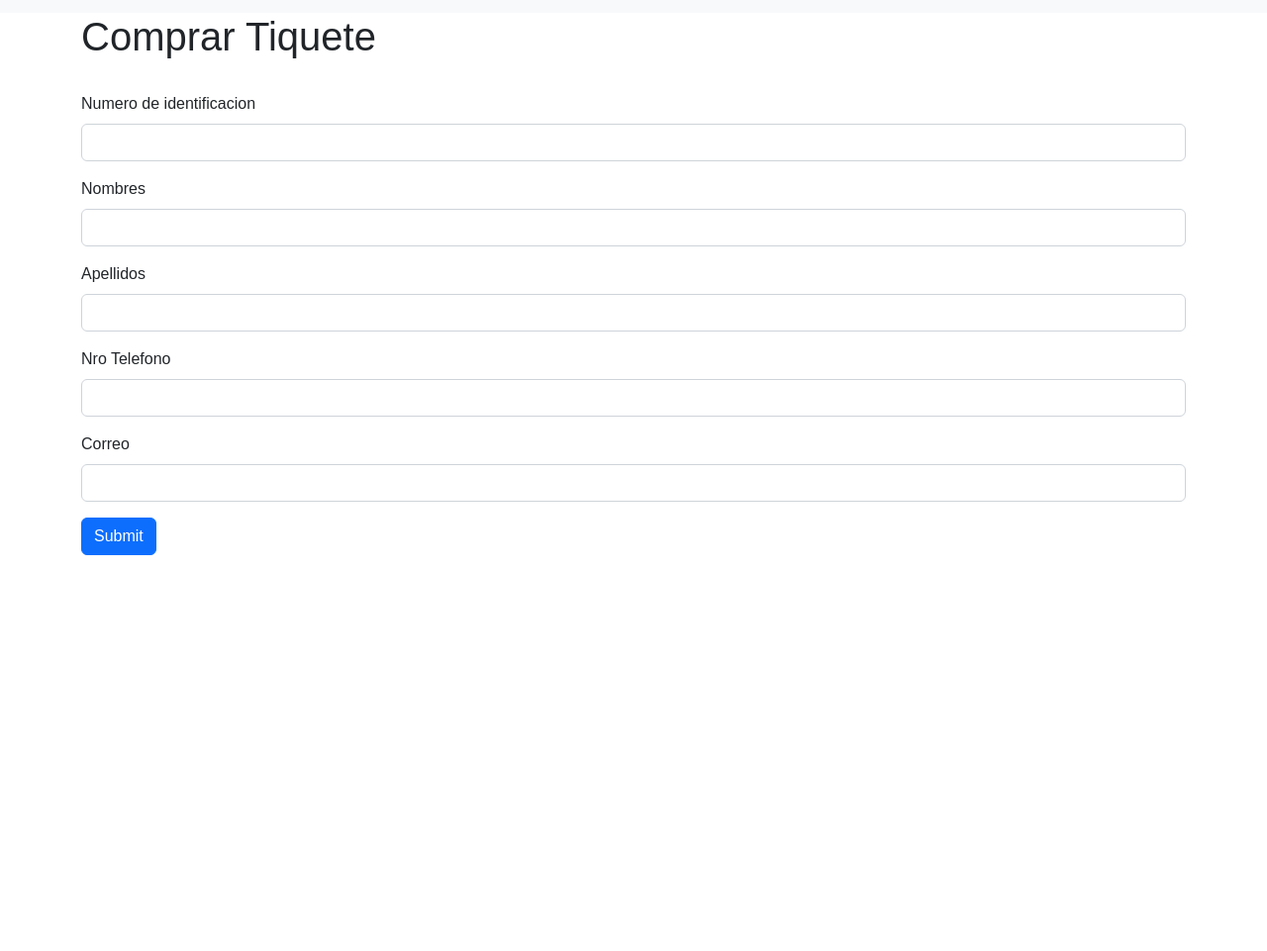
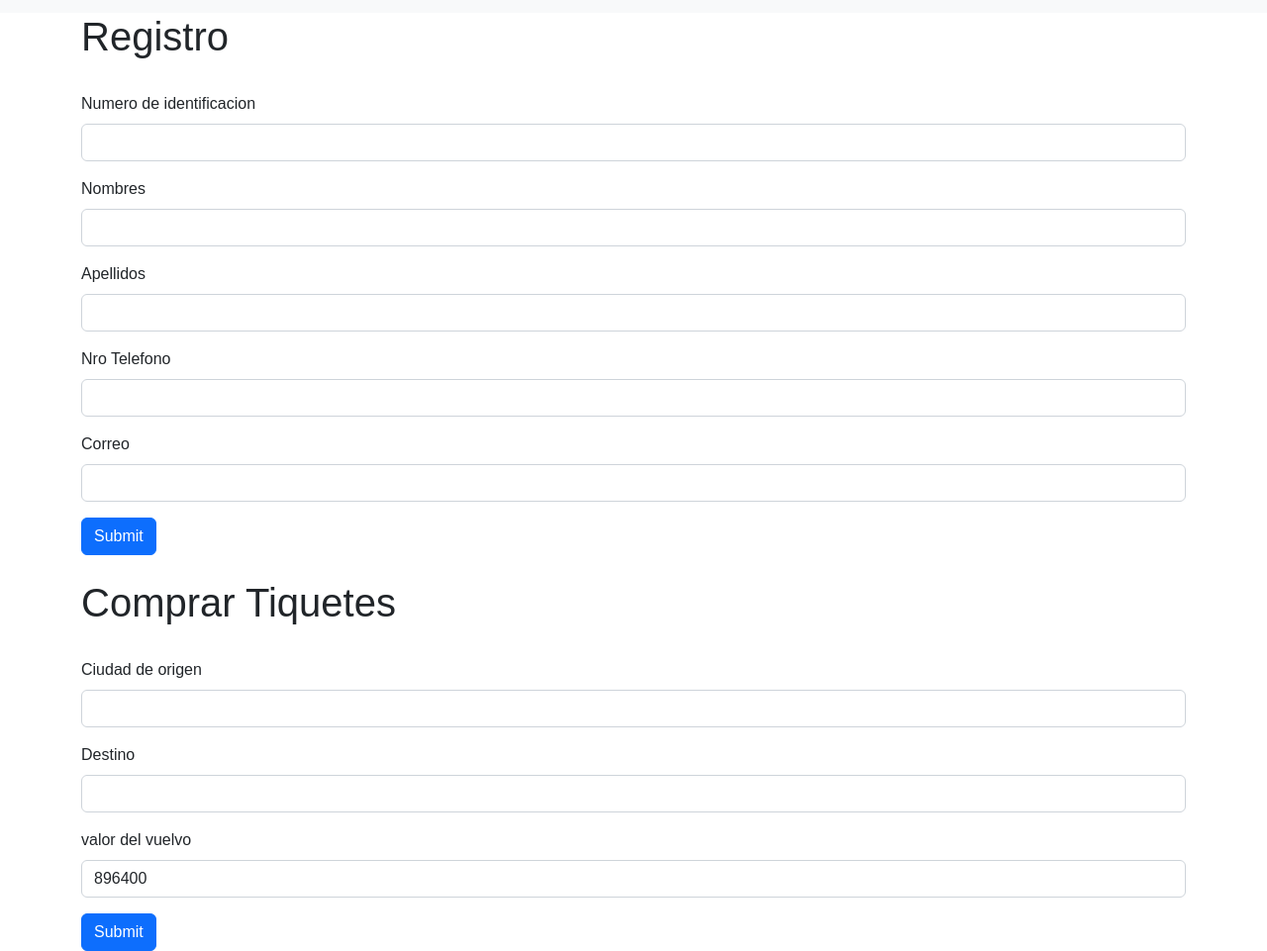
Before and after one commit to AngelFelipeSierra/campusAirLands, a website with bundled scripts: page compra-tiquetes.html in a window 1280 px wide. Shown: the part 101-1062 px from the top of the page at 99% size. Before the commit the page ends 800 px from the top, so only its background shows below. Built offline with nearby package versions, Linux system fonts and the light colour scheme; data requests are answered from the project's data file.

Commit message:
last commit

```diff
--- a/compra-tiquetes.html
+++ b/compra-tiquetes.html
@@ -14,7 +14,7 @@
     <nav-menu></nav-menu>
     <main>
         <div class="container">
-            <h1>Comprar Tiquete</h1>
+            <h1>Registro</h1>
             <br>
             <form id="formCliente">
                 <div class="mb-3">
@@ -40,7 +40,28 @@
                 <button type="submit" class="btn btn-primary">Submit</button>
             </form>
         </div>
+        <div class="container">
+            <br>
+            <h1>Comprar Tiquetes</h1>
+            <br>
+            <form id="formCliente">
+                <div class="mb-3">
+                    <label for="ciudadOrigen" class="form-label">Ciudad de origen</label>
+                    <input type="number" class="form-control" id="ciudadOrigen" aria-describedby="emailHelp">
+                </div>
+                <div class="mb-3">
+                    <label for="destino" class="form-label">Destino</label>
+                    <input type="text" class="form-control" id="destino">
+                </div>
+                <div class="mb-3">
+                    <label for="apellidos" class="form-label">valor del vuelvo</label>
+                    <input value="896400" type="text" class="form-control" id="apellidos">
+                </div>
+                <button type="submit" class="btn btn-primary">Submit</button>
+            </form>
+        </div>
     </main>
+
     <footer></footer>
 
 
```
